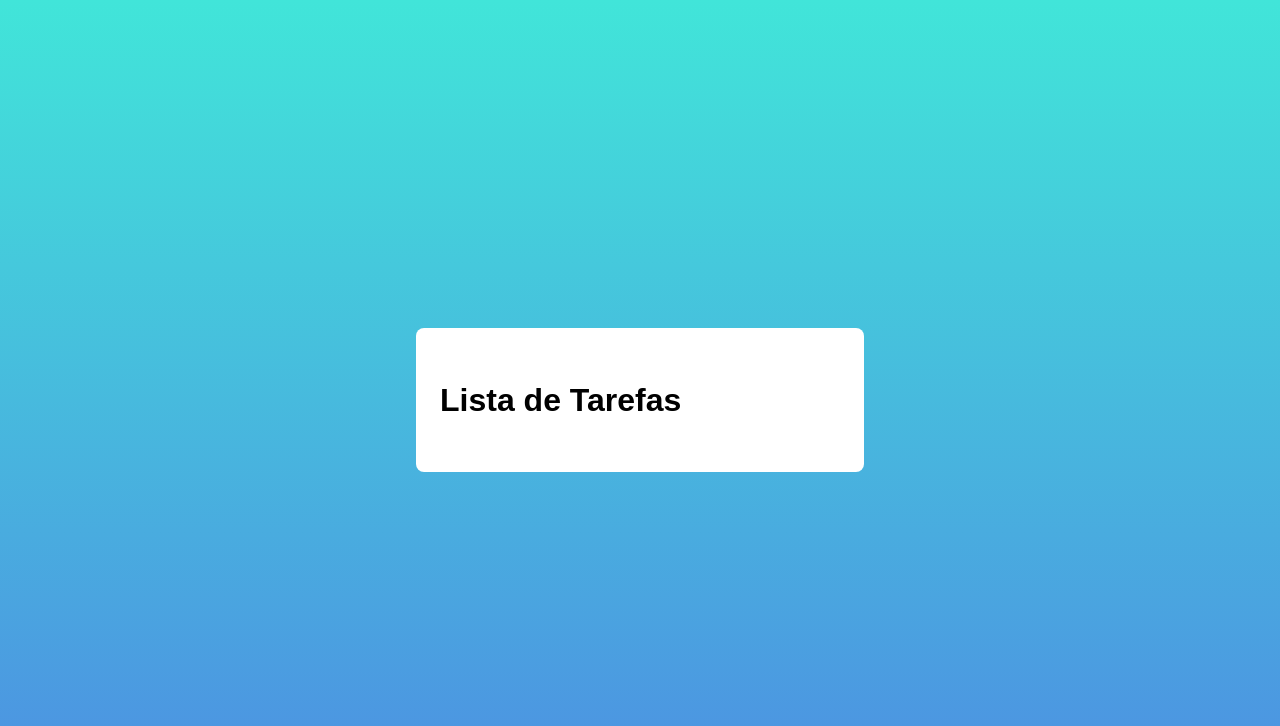
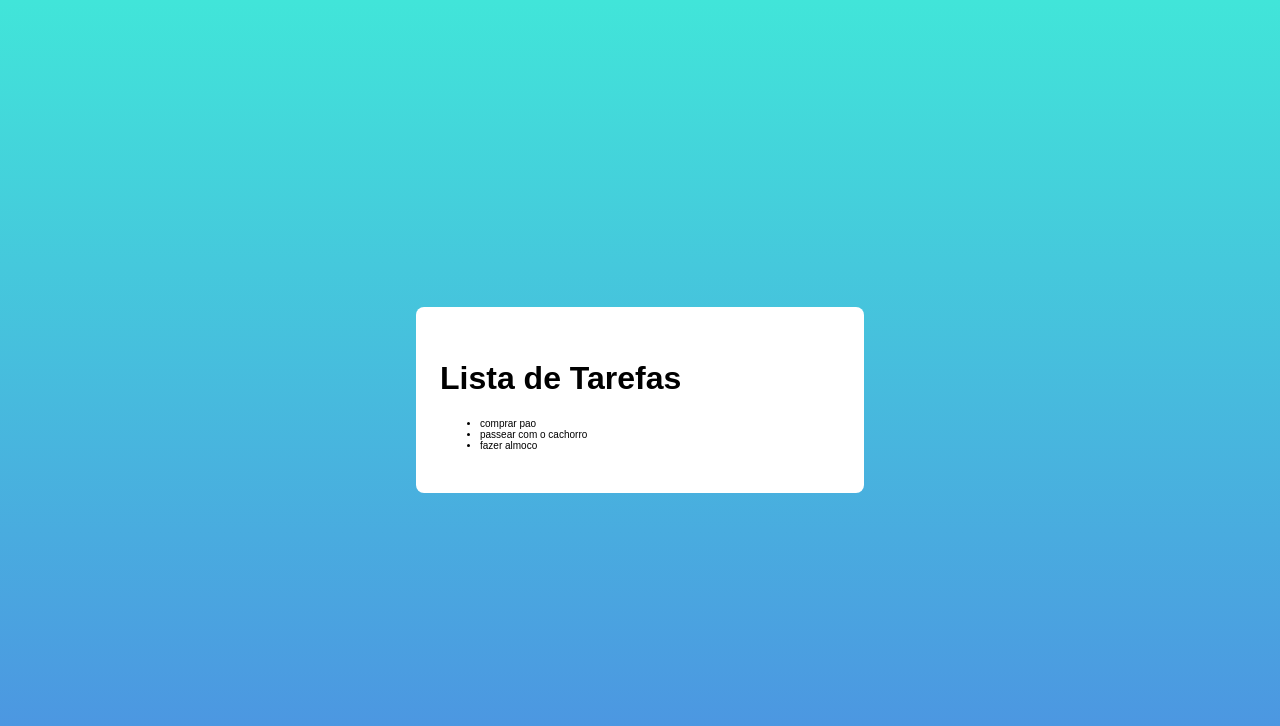
Before and after one commit to reginaldo-miranda/aulaDncFabioMat3, a plain HTML site: page index.html in a window 1280 px wide. Drawn offline with Linux system fonts and the light colour scheme.

Commit message:
acerto do html

```diff
--- a/index.html
+++ b/index.html
@@ -5,7 +5,7 @@
     <meta name="viewport" content="width=device-width, initial-scale=1.0">
     <title>Lista de tarefas</title>
     <link rel="stylesheet" href="style.css">
-    <script> src="./index.js"</script>
+    <script src="./index.js"></script>
 </head>
 <body>
     <main>
@@ -14,7 +14,5 @@
             <ul id="todo-list"></ul>
         </section>
     </main>
-
-
 </body>
 </html>
```
Also changed, not shown: 1 other file.
